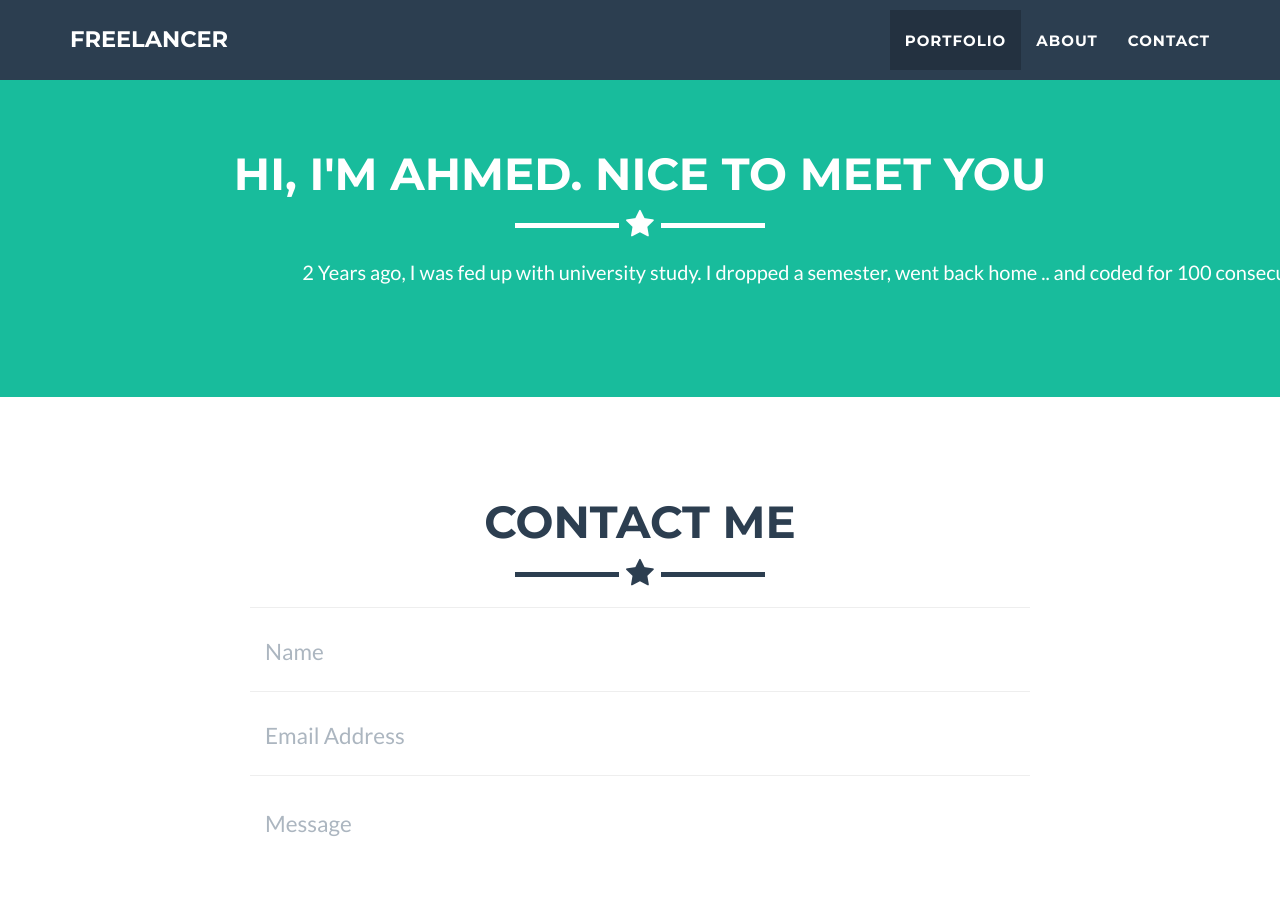
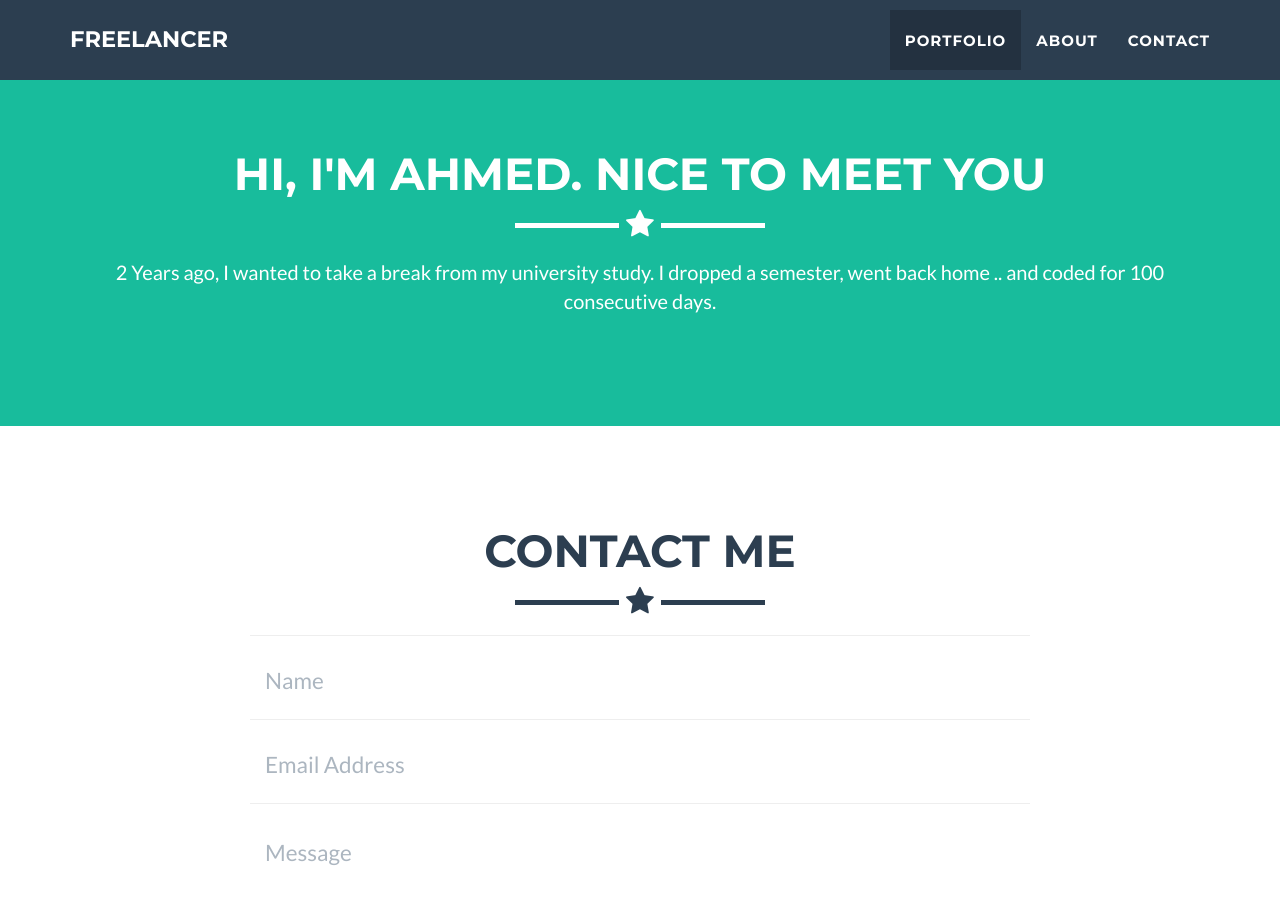
Before and after one commit to Ahmed-Elkashef/Ahmed-Elkashef.github.io, a Jekyll site: the page built from index.html, in a window 1280 px wide and 900 px high, scrolled down 1616 px. Built offline with Jekyll 4.4.1, drawn with Linux system fonts in a browser that asks for light colours.

Commit message:
about text

```diff
--- a/_includes/about.html
+++ b/_includes/about.html
@@ -8,8 +8,8 @@
                 </div>
             </div>
             <div class="row">
-                <div class="col-lg-12 text-center col-lg-offset-2">
-                    <p>2 Years ago, I was fed up with university study. I dropped a semester, went back home .. and coded for 100 consecutive days.</p>
+                <div class="col-lg-12 text-center">
+                    <p>2 Years ago, I wanted to take a break from my university study. I dropped a semester, went back home .. and coded for 100 consecutive days.</p>
                 </div>
             </div>
         </div>
```
